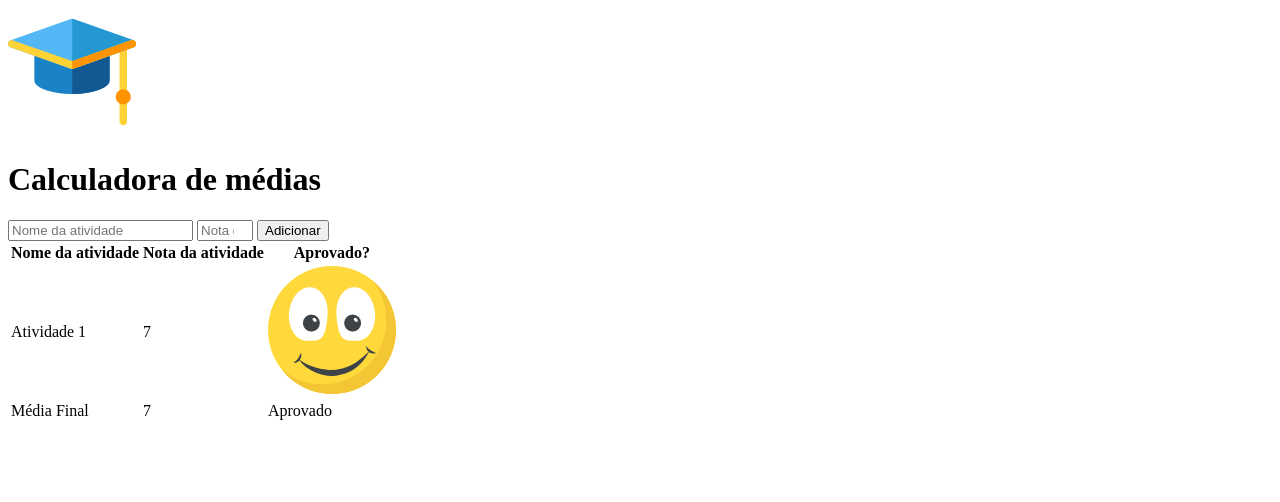
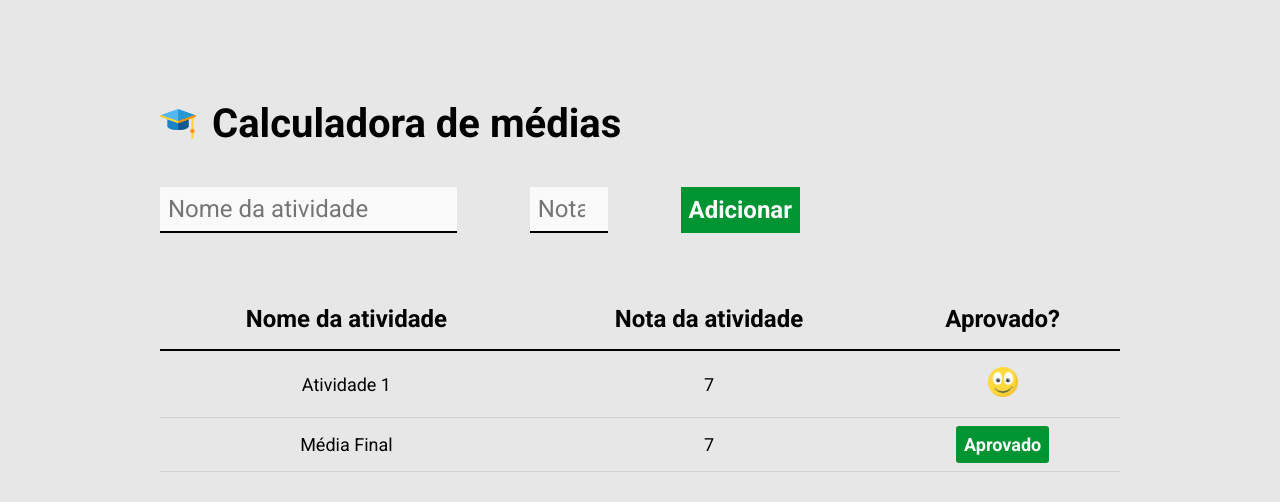
Before and after one commit to LeonardoReis86/Engenheiro_Front-end, a plain HTML site: page Calculadora_de_medias/index.html in a window 1280 px wide. Drawn offline with Linux system fonts and the light colour scheme.

Commit message:
style: Create page styling

```diff
--- a/Calculadora_de_medias/index.html
+++ b/Calculadora_de_medias/index.html
@@ -12,6 +12,7 @@
    <link rel="stylesheet" href="style.css">
 </head>
 <body>
+   <div class="container">
       <header>
          <img src="./Assets/Images/capelo.png" alt="ícone capelo">
          <h1>Calculadora de médias</h1>
@@ -24,7 +25,7 @@
             <button type="submit">Adicionar</button>
          </form>
 
-      <table>
+         <table cellspacing="0">
             <thead>
                <tr>
                   <th>
@@ -50,7 +51,7 @@
                <tr>
                   <td>Média Final</td>
                   <td>7</td>
-               <td>Aprovado</td>
+                  <td><span class="resultado aprovado">Aprovado</span></td>
                </tr>
             </tfoot>
          </table>
@@ -60,5 +61,6 @@
       <footer>
 
       </footer>
+   </div>
 </body>
 </html>
--- a/Calculadora_de_medias/style.css
+++ b/Calculadora_de_medias/style.css
@@ -0,0 +1,100 @@
+* {
+   margin: 0;
+   padding: 0;
+   box-sizing: border-box;
+   font-family: "Roboto", sans-serif;
+}
+
+body {
+   padding-top: 100px;
+   background-color: #E7E7E7;
+}
+
+header {
+   display: flex;
+   align-items: center;
+   /* justify-content: center; */
+   margin-bottom: 40px;
+}
+
+header h1 {
+   font-size: 40px;
+   font-weight: bold;
+}
+
+header img {
+   width: 36px;
+   margin-right: 16px;
+}
+
+.container {
+   max-width: 960px;
+   width: 100%;
+   margin: 0 auto;
+}
+
+form {
+   display: flex;
+   justify-content: space-between;
+   max-width: 640px;
+   width: 100%;
+   margin-bottom: 56px;
+}
+
+form button {
+   padding: 8px;
+
+   background-color: #009432;
+   color: #FAFAFA;
+   font-size: 24px;
+   font-weight: bold;
+   border: none;
+   cursor: pointer;
+}
+
+form input {
+   padding: 8px;
+
+   font-size: 24px;
+   background-color: #FAFAFA;
+   border: none;
+   border-bottom: 2px solid #000;
+}
+
+table {
+   width: 100%;
+}
+
+table th {
+   border-bottom: 2px solid #000;
+   padding: 16px;
+   font-size: 24px;
+   font-weight: bold;
+}
+
+table td {
+   padding: 16px 0;
+   text-align: center;
+   font-size: 18px;
+   border-bottom: 1px solid rgba(0, 0, 0, 0.1);
+}
+
+table td img {
+   height: 30px;
+}
+
+.resultado {
+   padding: 8px;
+   font-weight: bold;
+   color: #FAFAFA;
+   background-color: #000;
+   border-radius: 3px;
+}
+
+.aprovado {
+   background-color: #009432;
+}
+
+.reprovado {
+   background-color: #CE0049;
+}
```
Lines whose indentation alone changed are shown as unchanged.
